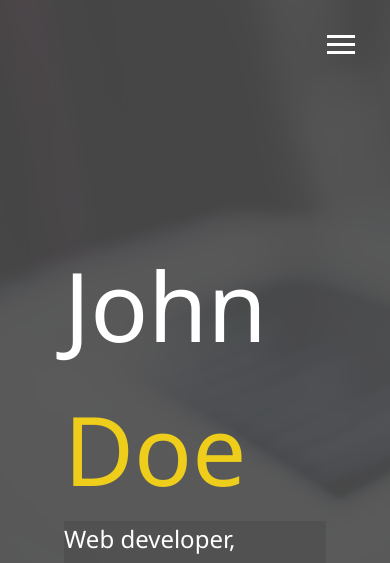
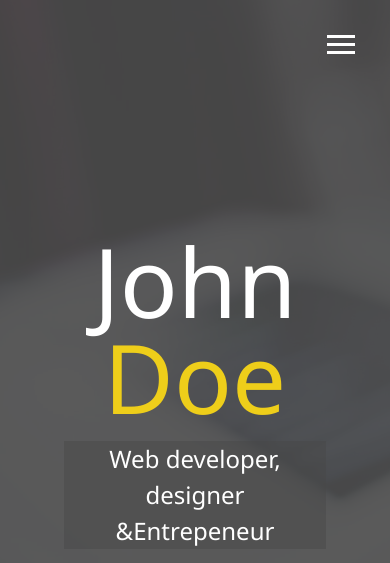
Before and after one commit to rolywhateva/Responsive-portofolio-website-Brad-tutorial, a website: page dist/index.html in a window 390 px wide. Shown: the top 563 px of the page. Drawn offline with Linux system fonts and the light colour scheme.

Commit message:
Added media queries and made a new overlay

```diff
--- a/scss/_config.scss
+++ b/scss/_config.scss
@@ -26,3 +26,24 @@ $background-opacity: 0.9;
 @mixin easeOut {
   transition: all 0.5 ease-out;
 }
+//Media query mixins
+@mixin mediaSm {
+  @media screen and(max-width:500px) {
+    @content;
+  }
+}
+@mixin mediaLg {
+  @media screen and(min-width:769px) and (max-width: 1200px) {
+    @content;
+  }
+}
+@mixin mediaXL {
+  @media screen and(min-width:1200px) {
+    @content;
+  }
+}
+@mixin mediaMd {
+  @media screen and(max-width:768px) {
+    @content;
+  }
+}
--- /dev/null
+++ b/scss/_mobile.scss
@@ -0,0 +1,47 @@
+//Wide screens
+@include mediaXL {
+}
+//Desktop and laptops
+@include mediaLg {
+}
+//Tablets and small laptops
+@include mediaMd {
+  main {
+    align-items: center;
+    text-align: center;
+    .lg-heading {
+      line-height: 1;
+      margin-bottom: 1rem;
+    }
+  }
+  ul.menu-nav,
+  div.menu-branding {
+    float: none;
+    width: 100%;
+    min-height: 0;
+    &.show {
+      transform: translate3d(0, 0, 0);
+    }
+  }
+  .menu-nav {
+    height: 75vh;
+    transform: translate3d(-100%, 0, 0);
+    font-size: 1.5rem;
+  }
+  .menu-branding {
+    height: 25vh;
+    transform: translate3d(100%, 0, 0);
+    .portrait {
+      background: url("../img/portrait_small.jpg");
+      width: 150px;
+      height: 150px;
+      margin-top: 2em;
+    }
+  }
+}
+//phones
+@include mediaSm {
+  main#home h1 {
+    margin-top: 10vh;
+  }
+}
--- a/scss/main.scss
+++ b/scss/main.scss
@@ -1,5 +1,6 @@
 @import "config";
 @import "menu";
+@import "mobile";
 * {
   box-sizing: border-box;
 }
```
Also changed, not shown: dist/css/main.css.
